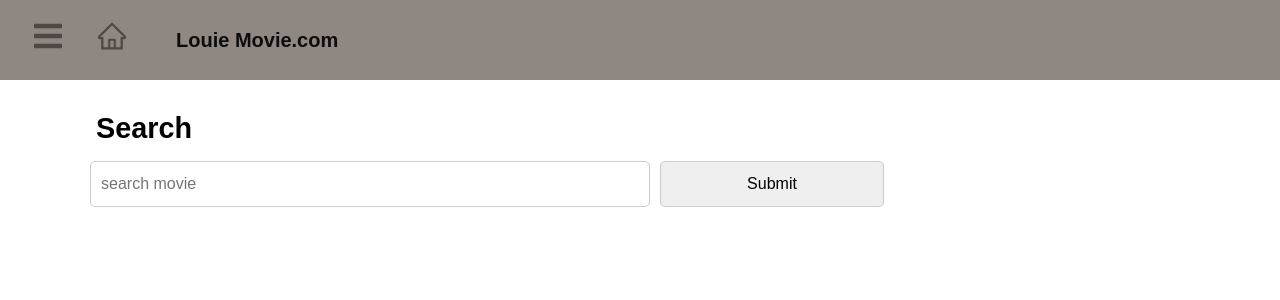
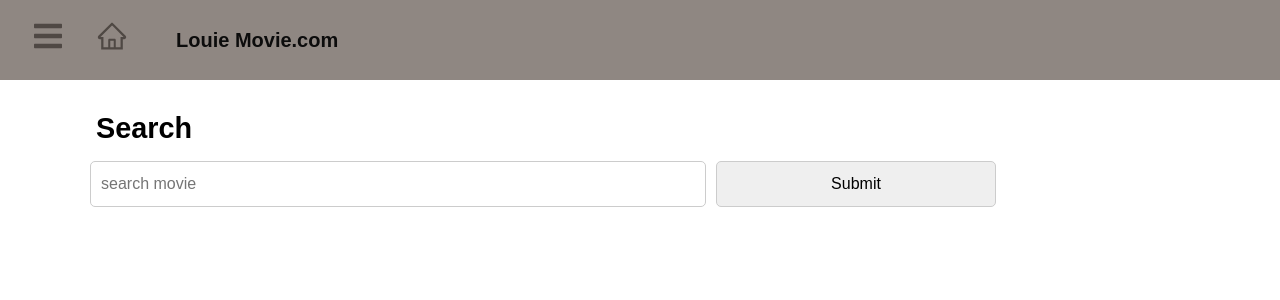
Before and after one commit to looouie/my-movie-louie, a React (Create React App) app: page /search in a window 1280 px wide. Shown: the top 300 px of the page. Built offline with nearby package versions, Linux system fonts and the light colour scheme; a web font is replaced by a local one.

Commit message:
update Search page css

```diff
--- a/src/pages/Search.module.css
+++ b/src/pages/Search.module.css
@@ -1,5 +1,6 @@
 .form {
   margin: 0;
+  /* width: 8rem; */
   max-width: 100%;
   line-height: 1.5em;
 }
@@ -10,13 +11,13 @@
   font: inherit;
   border: 1px solid #ccc;
   border-radius: 5px;
-  width: 50%;
+  width: 55%;
   padding: 10px 10px;
 }
 
 .form .submit {
   border-radius: 5px;
-  width: 20%;
+  width: 25%;
 }
 
 .form .submit:hover,
```
